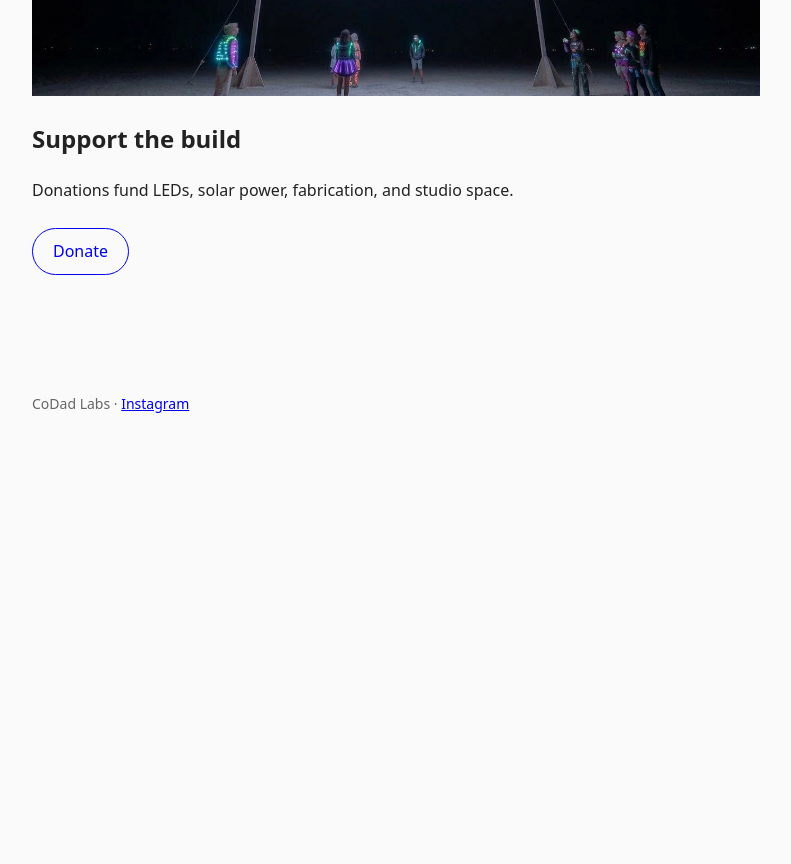
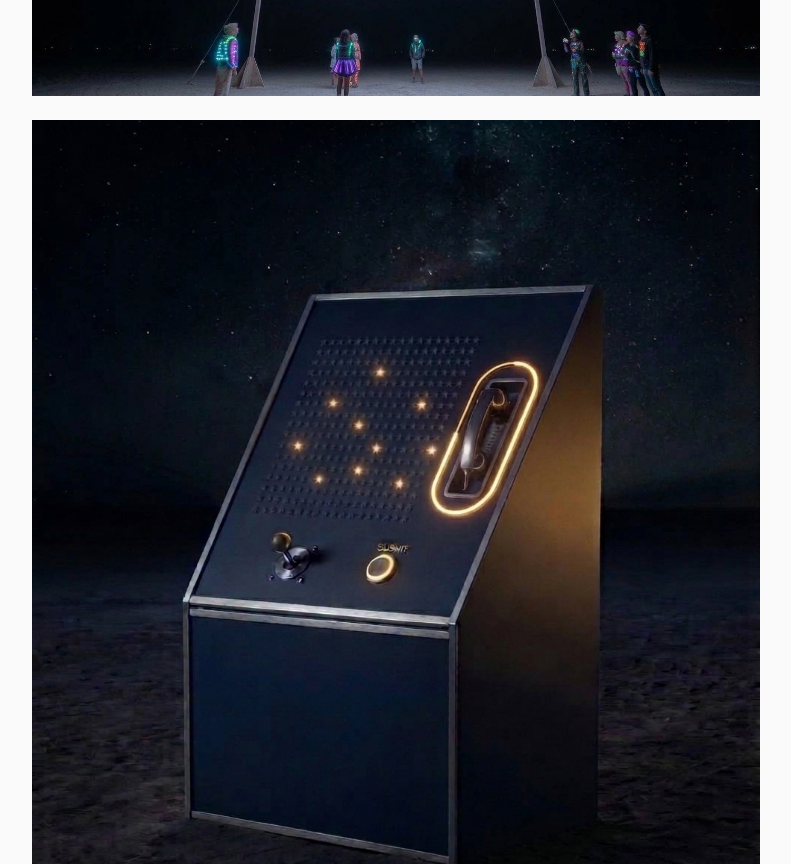
Before and after one commit to codad-labs/codadlabs-site, a plain HTML site: page portfolio/cielito-lindo/index.html in a window 1280 px wide. Shown: the part 1380-2244 px from the top of the page, without its empty margins (244-1035 px from the left). Before the commit the page ends 1826 px from the top, so only its background shows below. Drawn offline with Linux system fonts and the light colour scheme.

Commit message:
Add kiosk image to cielito page

```diff
--- a/portfolio/cielito-lindo/index.html
+++ b/portfolio/cielito-lindo/index.html
@@ -72,6 +72,8 @@
 
   <img src="/images/cielito-underneath-view.webp" width="1376" height="768" loading="lazy" alt="The Cielito Lindo canopy rendering" />
 
+  <img src="/images/kiosk-generated.webp" width="1376" height="768" loading="lazy" alt="The Cielito Lindo kiosk rendering" />
+
   <h2>Support the build</h2>
   <p>
     Donations fund LEDs, solar power, fabrication, and studio space.
```
Also changed, not shown: images/kiosk-generated.webp (added).
